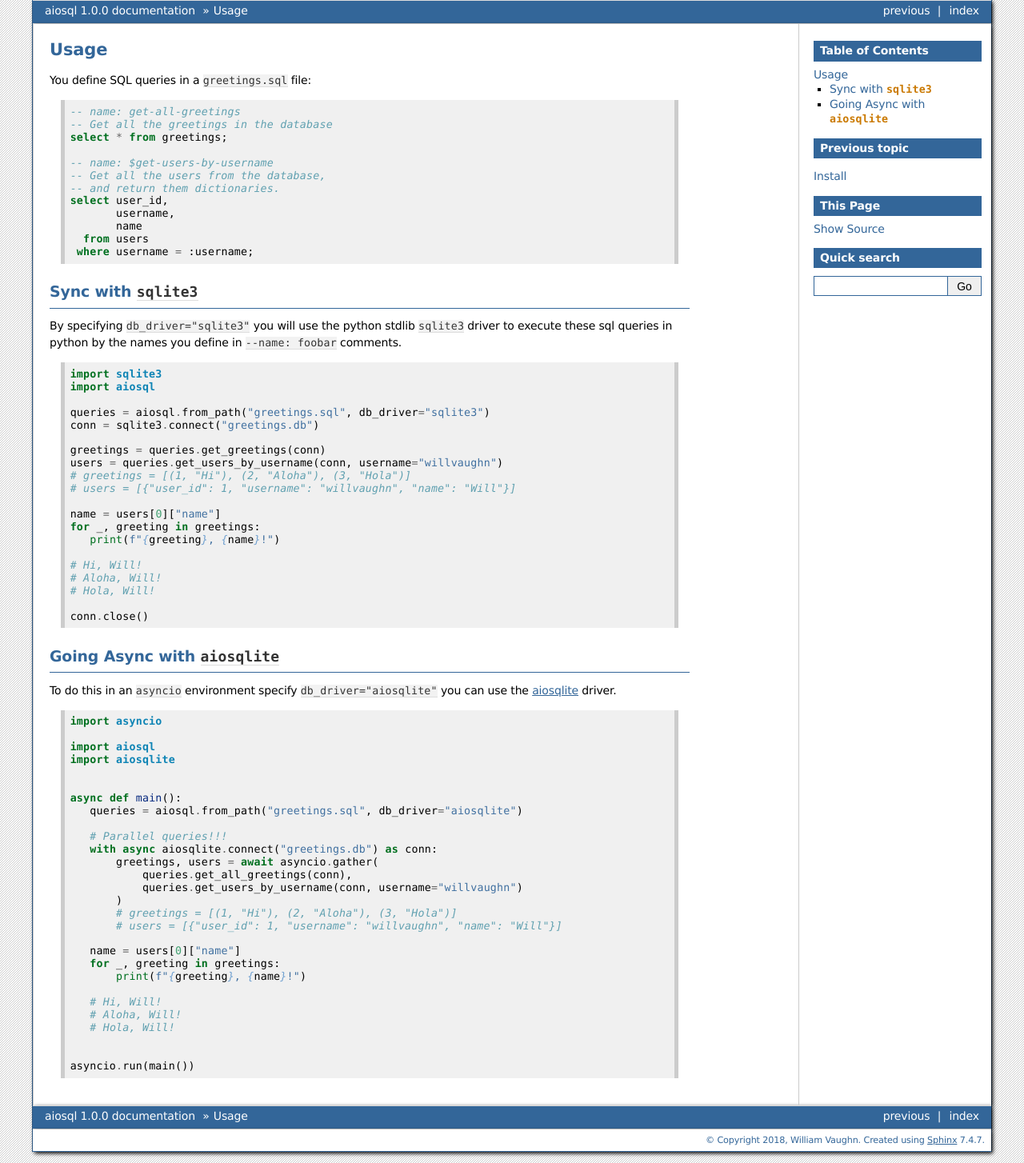
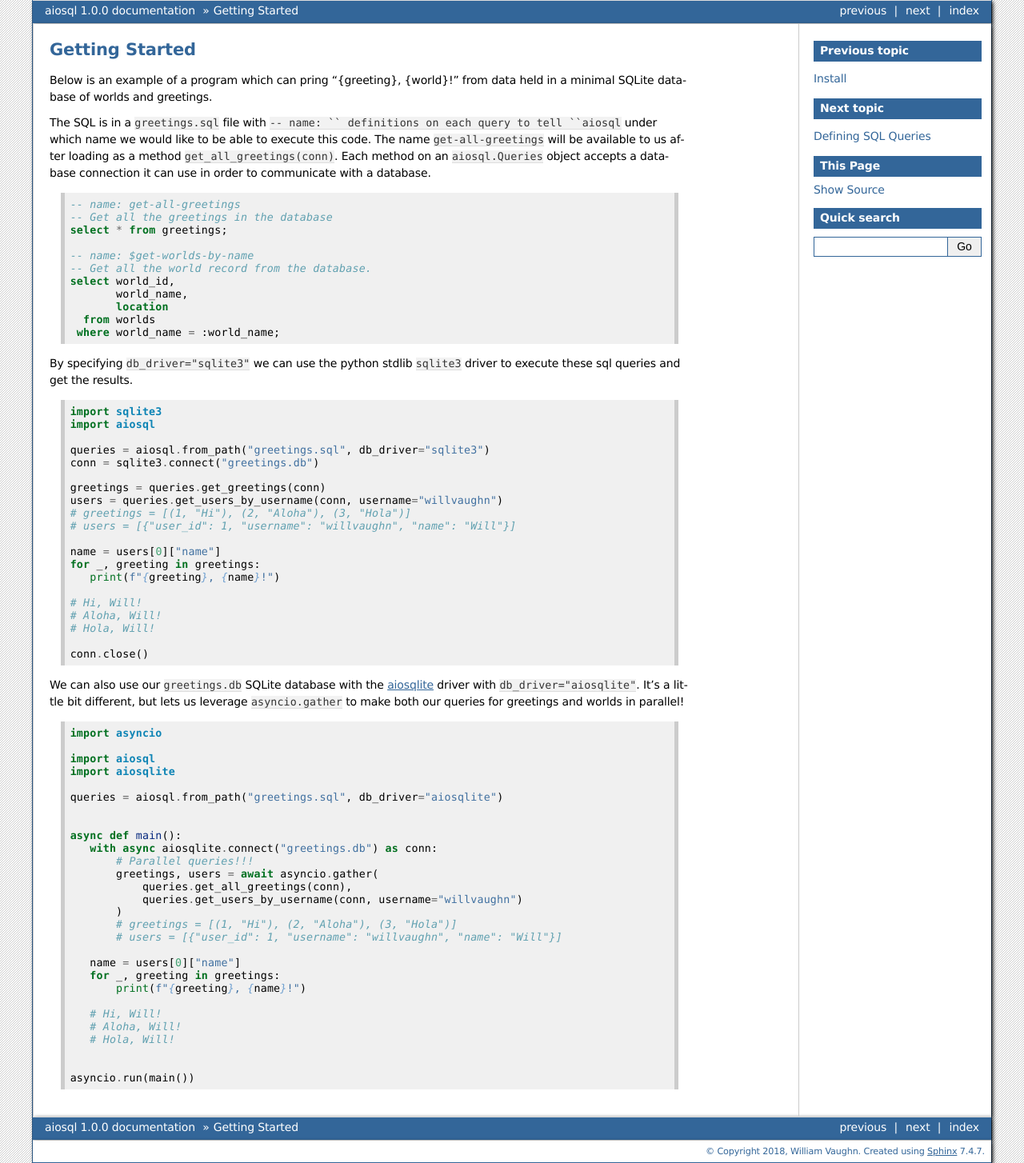
Before and after one commit to nackjicholson/aiosql, a Sphinx documentation site: the page built from docs/getting_started.rst, in a window 1280 px wide. Shown: the whole page at 80% size. Built offline with Sphinx 7.4.7, drawn with Linux system fonts in a browser that asks for light colours; pages that are not in the unit, such as notebooks, are missing from menus.

Commit message:
documentation updates.

```diff
--- a/docs/usage.rst
+++ b/docs/getting_started.rst
@@ -1,8 +1,14 @@
-#####
-Usage
-#####
+###############
+Getting Started
+###############
 
-You define SQL queries in a ``greetings.sql`` file:
+Below is an example of a program which can pring "{greeting}, {world}!" from data held in a minimal SQLite database of
+worlds and greetings.
+
+The SQL is in a ``greetings.sql`` file with ``-- name: `` definitions on each query to tell ``aiosql`` under which name
+we would like to be able to execute this code. The name ``get-all-greetings`` will be available to us after loading as
+a method ``get_all_greetings(conn)``. Each method on an ``aiosql.Queries`` object accepts a database connection it can
+use in order to communicate with a database.
 
 .. code-block:: sql
 
@@ -10,20 +16,16 @@ You define SQL queries in a ``greetings.sql`` file:
     -- Get all the greetings in the database
     select * from greetings;
 
-    -- name: $get-users-by-username
-    -- Get all the users from the database,
-    -- and return them dictionaries.
-    select user_id,
-           username,
-           name
-      from users
-     where username = :username;
+    -- name: $get-worlds-by-name
+    -- Get all the world record from the database.
+    select world_id,
+           world_name,
+           location
+      from worlds
+     where world_name = :world_name;
 
-Sync with ``sqlite3``
-=====================
-
-By specifying ``db_driver="sqlite3"`` you will use the python stdlib ``sqlite3`` driver to execute these sql queries
-in python by the names you define in ``--name: foobar`` comments.
+By specifying ``db_driver="sqlite3"`` we can use the python stdlib ``sqlite3`` driver to execute these sql queries and
+get the results.
 
 .. code-block:: python
 
@@ -49,9 +51,9 @@ in python by the names you define in ``--name: foobar`` comments.
     conn.close()
 
 
-Going Async with ``aiosqlite``
-===============================
-To do this in an ``asyncio`` environment specify ``db_driver="aiosqlite"`` you can use the `aiosqlite <https://github.com/jreese/aiosqlite>`_ driver.
+We can also use our ``greetings.db`` SQLite database with the `aiosqlite <https://github.com/jreese/aiosqlite>`_ driver
+with ``db_driver="aiosqlite"``. It's a little bit different, but lets us leverage ``asyncio.gather`` to make
+both our queries for greetings and worlds in parallel!
 
 .. code-block:: python
 
@@ -60,12 +62,12 @@ To do this in an ``asyncio`` environment specify ``db_driver="aiosqlite"`` you c
     import aiosql
     import aiosqlite
 
+    queries = aiosql.from_path("greetings.sql", db_driver="aiosqlite")
+
 
     async def main():
-       queries = aiosql.from_path("greetings.sql", db_driver="aiosqlite")
-
-       # Parallel queries!!!
        with async aiosqlite.connect("greetings.db") as conn:
+           # Parallel queries!!!
            greetings, users = await asyncio.gather(
                queries.get_all_greetings(conn),
                queries.get_users_by_username(conn, username="willvaughn")
```
Also changed, not shown: docs/defining_queries.rst (added, +10 -0 lines), docs/index.rst (+5 -4 lines).
